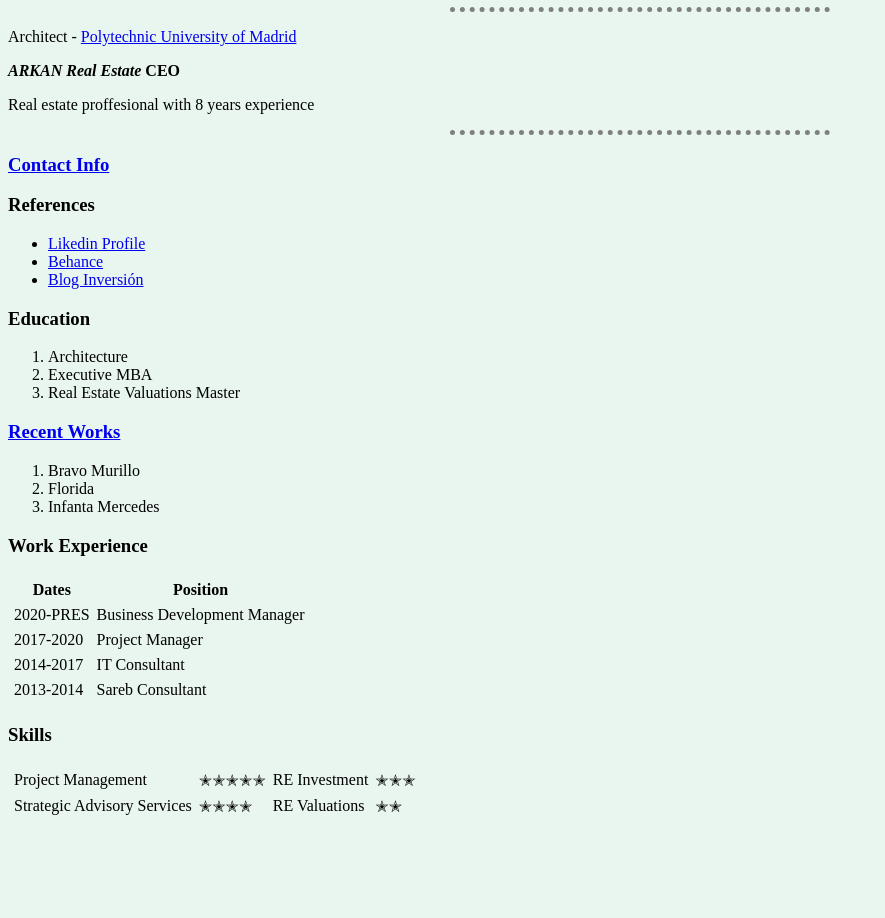
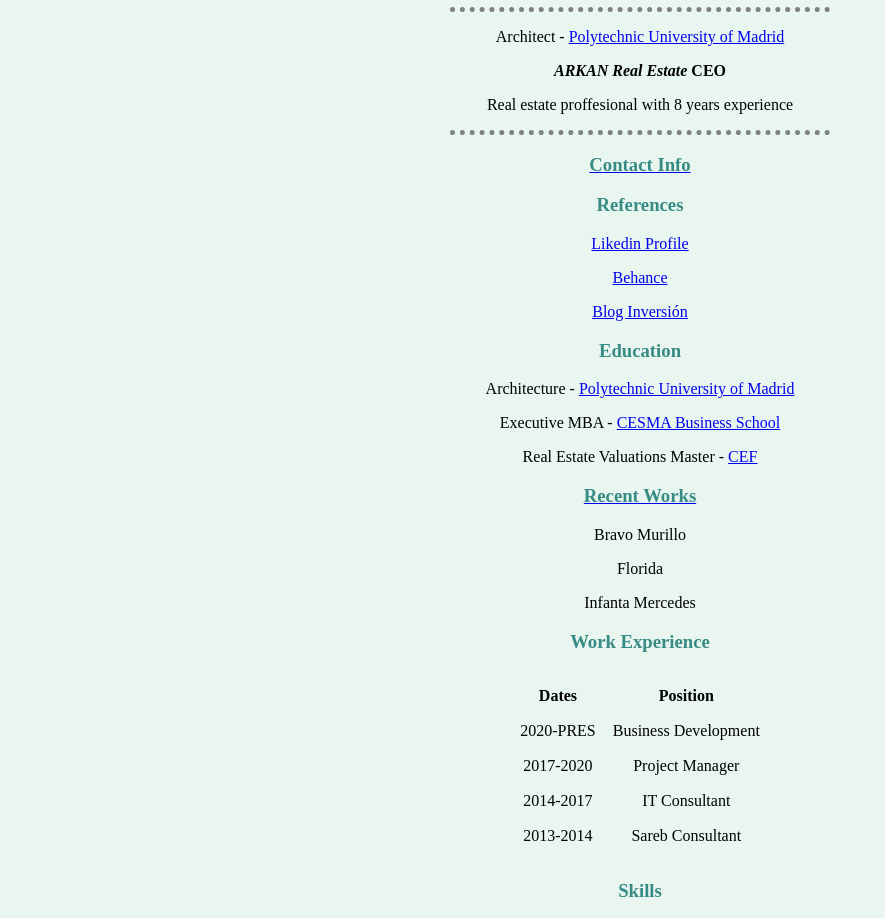
Before and after one commit to Anacabrero/cv, a plain HTML site: page index.html in a window 1280 px wide. Shown: the part 235-1153 px from the top of the page, without its empty margins (0-885 px from the left). Before the commit the page ends 1065 px from the top, so only its background shows below. Drawn offline with Linux system fonts and the light colour scheme.

Commit message:
Add files via upload
Files added again, BM picture url

```diff
--- a/css/styles.css
+++ b/css/styles.css
@@ -1,6 +1,14 @@
- body {
+body {
+  text-align: center;
   background-color: #E8F6EF;
  }
+
+h1{
+color: #368B85;
+}
+h3{
+color: #368B85;
+}
 
  hr {
   border-style: none;
--- a/index.html
+++ b/index.html
@@ -5,11 +5,19 @@
   <meta charset="utf-8">
   <title>&#9672;Ana Cabrero - Personal Site&#9672;</title>
   <link rel="stylesheet" href="css/styles.css">
+  <style>
+    table {
+      margin-left: auto;
+      margin-right: auto;
+    }
+  </style>
 </head>
 
 <body>
   <img src="https://mir-s3-cdn-cf.behance.net/user/115/5ba9a8707486.5f229f4632c70.jpg" alt="AC">
-  <img src="Images/Intereco_CtEd_.JPG" alt="">
+  <!--
+<img src="Images/Intereco_CtEd_.JPG" alt="">
+  -->
   <h1>Ana Cabrero</h1>
   <hr>
   <p>Architect - <a href="http://www.upm.es/internacional">Polytechnic University of Madrid</a></p>
@@ -20,27 +28,21 @@
     <h3>Contact Info</h3>
   </a>
   <h3>References</h3>
-  <ul>
-    <li><a href="https://www.linkedin.com/in/ana-cabrero-0a469a41/?originalSubdomain=es">Likedin Profile</a></li>
-    <li><a href="https://www.behance.net/anamariacp">Behance</a></li>
-    <li><a href="https://www.argosinvestment.com/blog/">Blog Inversión</a></li>
-  </ul>
+    <p><a href="https://www.linkedin.com/in/ana-cabrero-0a469a41/?originalSubdomain=es">Likedin Profile</a></p>
+    <p><a href="https://www.behance.net/anamariacp">Behance</a></p>
+    <p><a href="https://www.argosinvestment.com/blog/">Blog Inversión</a></p>
   <h3>Education</h3>
-  <ol>
-    <li>Architecture</li>
-    <li>Executive MBA</li>
-    <li>Real Estate Valuations Master</li>
-  </ol>
+    <p>Architecture - <a href="http://www.upm.es/internacional">Polytechnic University of Madrid</a></p>
+    <p>Executive MBA - <a href="https://www.facebook.com/CESMA/">CESMA Business School</a></p>
+    <p>Real Estate Valuations Master - <a href="https://www.cef.es/">CEF</a></p>
   <a href="Recent_Works.html">
     <h3>Recent Works</h3>
   </a>
-  <ol>
-    <li>Bravo Murillo</li>
-    <li>Florida</li>
-    <li>Infanta Mercedes</li>
-  </ol>
+    <p>Bravo Murillo</p>
+    <p>Florida</p>
+    <p>Infanta Mercedes</p>
   <h3>Work Experience</h3>
-  <table cellspacing="5">
+  <table cellspacing="15">
     <thead>
       <tr>
         <th>Dates</th>
@@ -50,7 +52,7 @@
     <tbody>
       <tr>
         <td>2020-PRES</td>
-        <td>Business Development Manager</td>
+        <td>Business Development</td>
       </tr>
       <tr>
         <td>2017-2020</td>
@@ -67,7 +69,7 @@
     </tbody>
   </table>
   <h3>Skills</h3>
-  <table cellspacing="5">
+  <table cellspacing="15">
     <tr>
       <td>Project Management</td>
       <td>✭✭✭✭✭</td>
```
Also changed, not shown: Recent_Works.html (+1 -1 lines).
